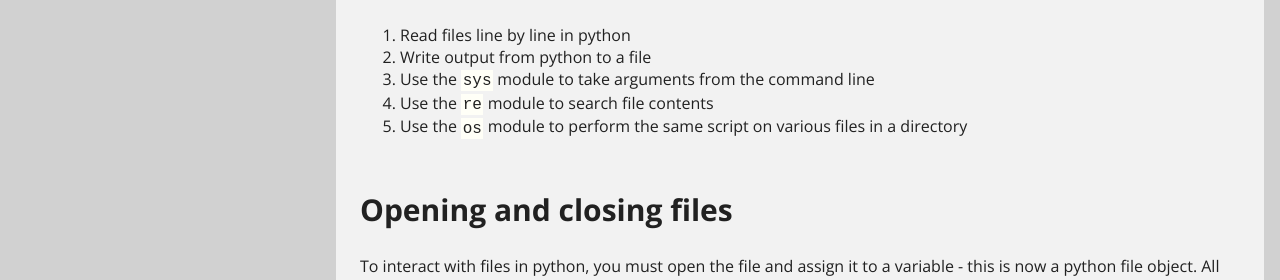
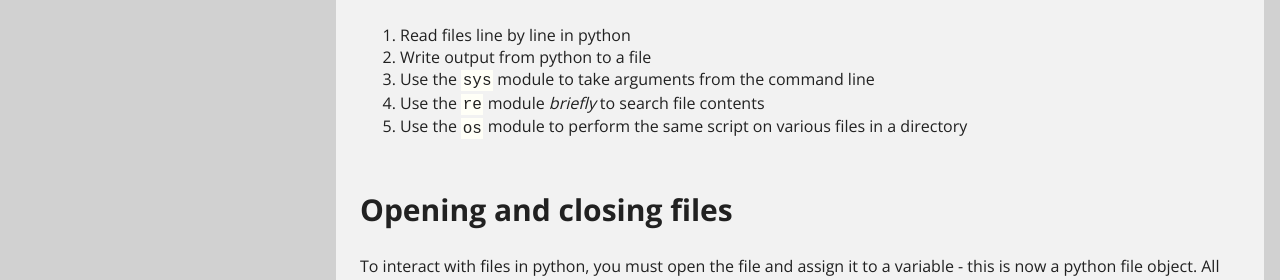
Before and after one commit to CCBBatUT/Biocomputing_Spring2016, a Jekyll site: the page built from _posts/2016-02-24-python4_fileIO.md, in a window 1280 px wide and 900 px high. Shown: the part 312-592 px from the top of the window. Built offline with Jekyll 4.4.1, drawn with Linux system fonts in a browser that asks for light colours.

Commit message:
added python 4 cheatsheet

```diff
--- a/_posts/2016-02-24-python4_fileIO.md
+++ b/_posts/2016-02-24-python4_fileIO.md
@@ -15,7 +15,7 @@ Now that you can make functions, it's time to learn how to use them to manipulat
 1. Read files line by line in python
 2. Write output from python to a file
 3. Use the `sys` module to take arguments from the command line
-4. Use the `re` module to search file contents
+4. Use the `re` module *briefly* to search file contents
 5. Use the `os` module to perform the same script on various files in a directory
 
 
@@ -108,7 +108,8 @@ with open("file.txt", "r") as f:
 ## File parsing
 
 Several examples of file parsing are available in [python4_files](python4_files/). Please go ahead and download these files.
-<br>
+
+
 The file `parse_delimited.py` contains examples for parsing and extracting information from csv and tab-delimited files (AbilAhuG_uniprot_blastx.txt and AbilAhuG_uniprot_blastx.csv). Note that these are the same file, except one is tab-delimited and one is comma-delimited.
 <br>
 The `parse_hyphy.py` file has four versions of a script that custom parses an output file from the program Hyphy. This is so you can see how writing a script progresses as it is refined.
```
Also changed, not shown: 1 other file.
